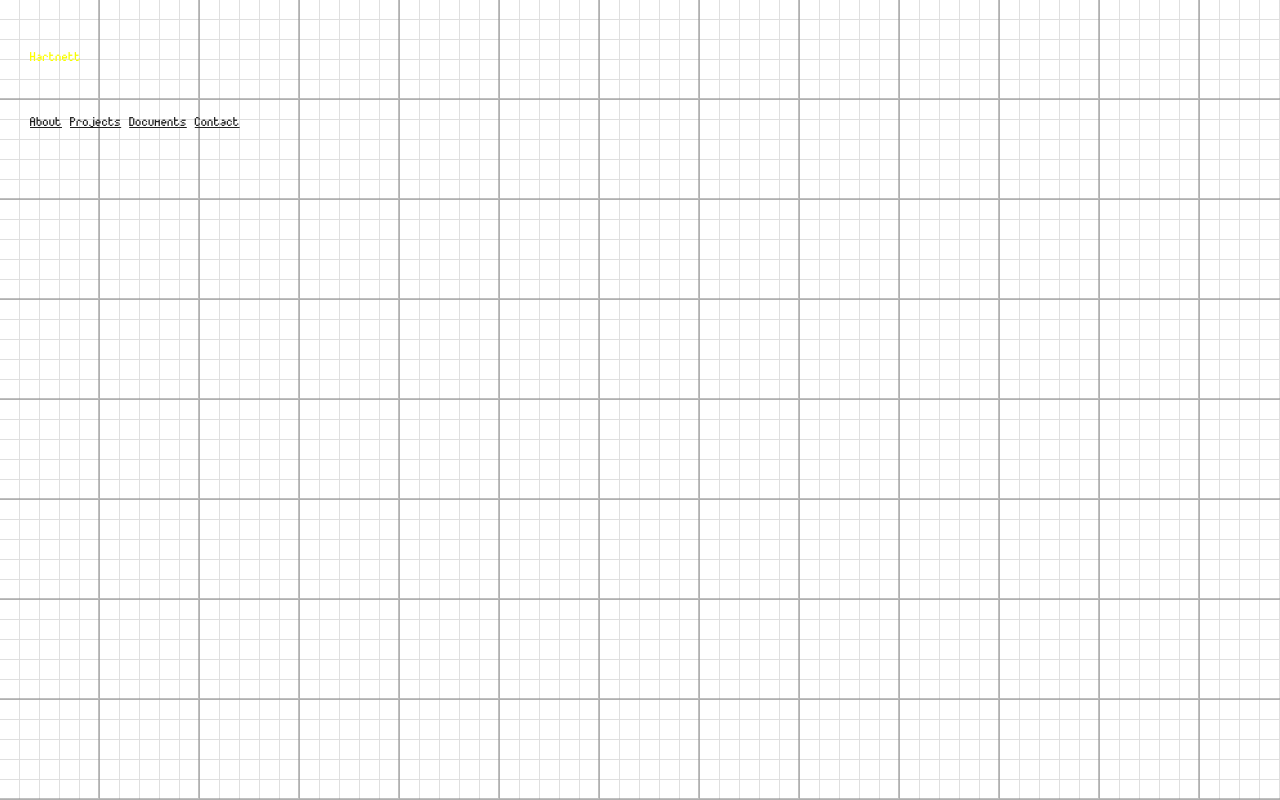
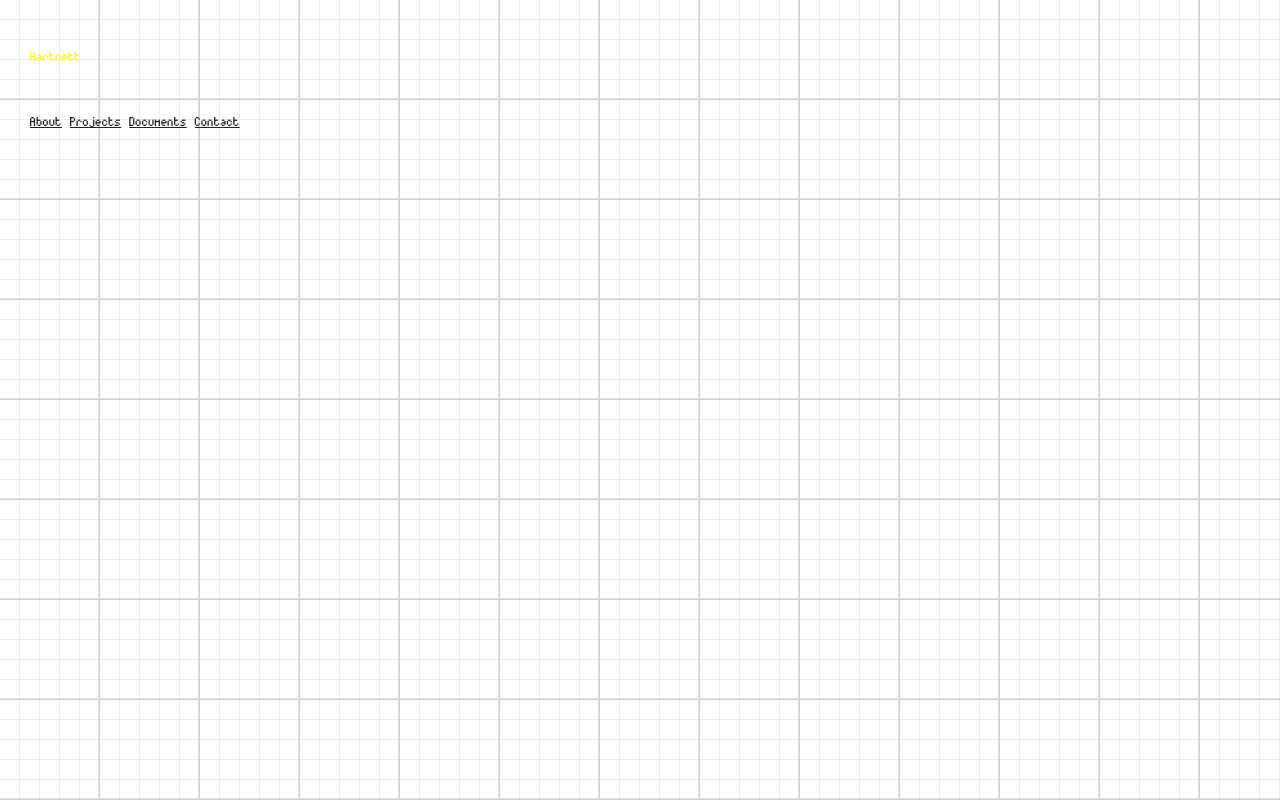
Before and after one commit to damienchalmers/site, a plain HTML site: page index.html in a window 1280 px wide. Drawn offline with Linux system fonts and the light colour scheme.

Commit message:
Update style.css

```diff
--- a/style.css
+++ b/style.css
@@ -1,7 +1,7 @@
 :root {
   --bg-color: #fff;
-   --line-color-1: rgba(128, 128, 128, 0.5); /* Gray with 50% opacity */
-  --line-color-2: rgba(128, 128, 128, 0.25); /* Gray with 25% opacity for a lighter grid line */
+   --line-color-1: rgba(128, 128, 128, 0.25); /* Gray with 50% opacity */
+  --line-color-2: rgba(128, 128, 128, 0.15); /* Gray with 25% opacity for a lighter grid line */
 }
 
 body {
```
